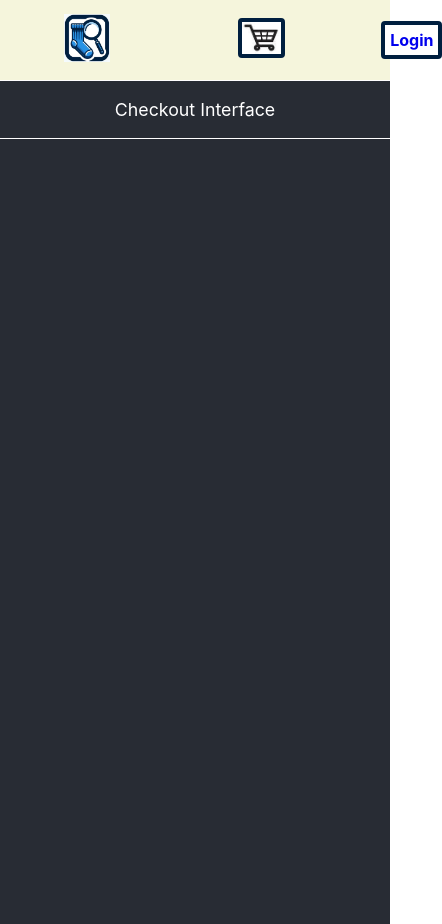
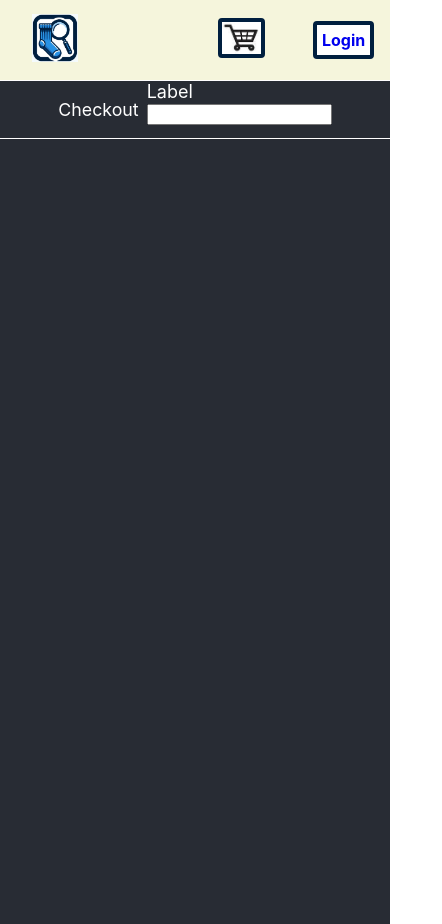
Before and after one commit to JasonSteelmanCoder/lost-sock-emporium, a React (Create React App) app in the folder client/: page /cart in a window 390 px wide. Shown: the whole page, 442 px wide, since content can reach past the window. Built offline with nearby package versions, Linux system fonts and the light colour scheme.

Commit message:
fix nav bar to fit on small screens

```diff
--- a/client/src/components/CartPage.js
+++ b/client/src/components/CartPage.js
@@ -9,7 +9,13 @@ const CartPage = () => {
     return (
         <div id='cart-page'>
             <div id='checkout-interface'>
-                <p>Checkout Interface</p>
+                <p>Checkout</p>
+                <form>
+                    <label>Label</label>
+                    <br></br>
+                    <input></input>
+                    <br></br>
+                </form>
             </div>
             <div id='ordered-products-details'>
                 {cart.map((item) => {
--- a/client/src/css/Root.css
+++ b/client/src/css/Root.css
@@ -46,3 +46,10 @@ nav img, nav a {
     cursor: pointer;
     color: red;
 }
+
+@media screen and (width < 450px) {
+    nav img, nav a {
+        margin-left: 1rem;
+        margin-right: 1rem;
+    }
+}
```
Also changed, not shown: 1 other file (tests, documents, lock files or other folders).
